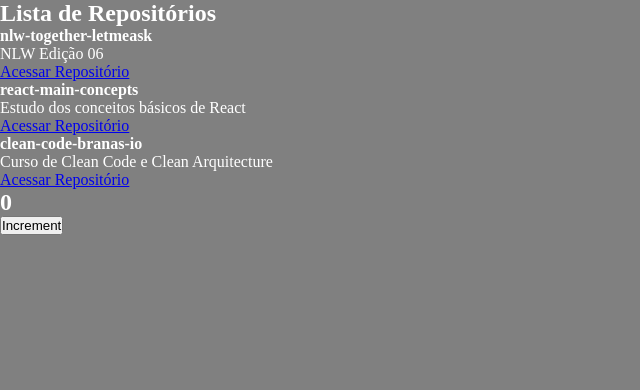
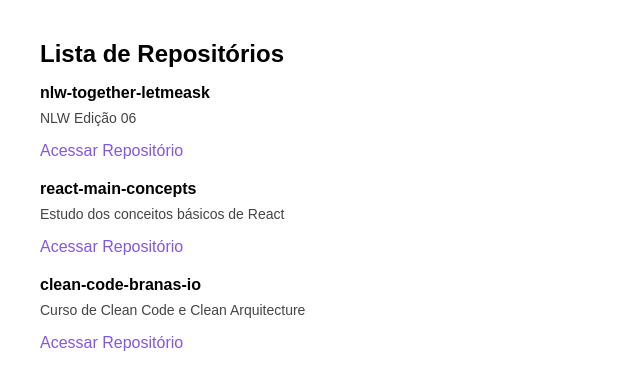
Before and after one commit to danielarrais/01-github-explorer, a React app: page / in a window 1280 px wide. Shown: the top 390 px of the page, without its empty margins (0-640 px from the left). Built offline with nearby package versions, Linux system fonts and the light colour scheme.

Commit message:
Estiliza lista de repositorios

```diff
--- a/src/App.jsx
+++ b/src/App.jsx
@@ -1,10 +1,8 @@
-import Counter from "./components/Counter";
 import RespositoryList from "./components/RepositoryList";
 
 function App() {
     return <>
         <RespositoryList />
-        <Counter/>
     </>
 }
 
--- a/src/components/Counter.jsx
+++ /dev/null
@@ -1,20 +0,0 @@
-import { useState } from 'react';
-
-function Counter() {
-    let [counter, setCounter] = useState(0);
-
-    function increment() {
-        setCounter((prevState) => {
-            return prevState + 1;
-        });
-    }
-
-    return (
-        <div>
-            <h2> {counter} </h2>
-            <button type="button" onClick={increment}>Increment</button>
-        </div>
-    )
-}
-
-export default Counter;
--- a/src/components/RepositoryItem.jsx
+++ b/src/components/RepositoryItem.jsx
@@ -1,3 +1,5 @@
+
+
 function RespositoryItem(props) {
     return (
         <li>
--- a/src/components/RepositoryList.jsx
+++ b/src/components/RepositoryList.jsx
@@ -1,4 +1,6 @@
 import RespositoryItem from "./RepositoryItem";
+
+import '../styles/repositories.scss'
 
 const repositories = [
     {
--- a/src/styles/global.scss
+++ b/src/styles/global.scss
@@ -5,7 +5,5 @@
 }
 
 body {
-    font: Arial, Helvetica, sans-serif;
-    background: gray;
-    color: #fff;
+    font-family: Arial, Helvetica, sans-serif;
 }
--- /dev/null
+++ b/src/styles/repositories.scss
@@ -0,0 +1,28 @@
+section.repository-list {
+    margin: 40px;
+
+    h1 {
+        margin-bottom: 16px;
+    }
+
+    ul {
+        list-style: none;
+
+        li:not(:last-child) {
+            margin-bottom: 20px;
+        }
+
+        p {
+            font-size: 14px;
+            margin-top: 8px;
+            color: #444;
+        }
+
+        a {
+            display: inline-block;
+            margin-top: 16px;
+            text-decoration: none;
+            color: #8257e6;
+        }
+    }
+}
```
